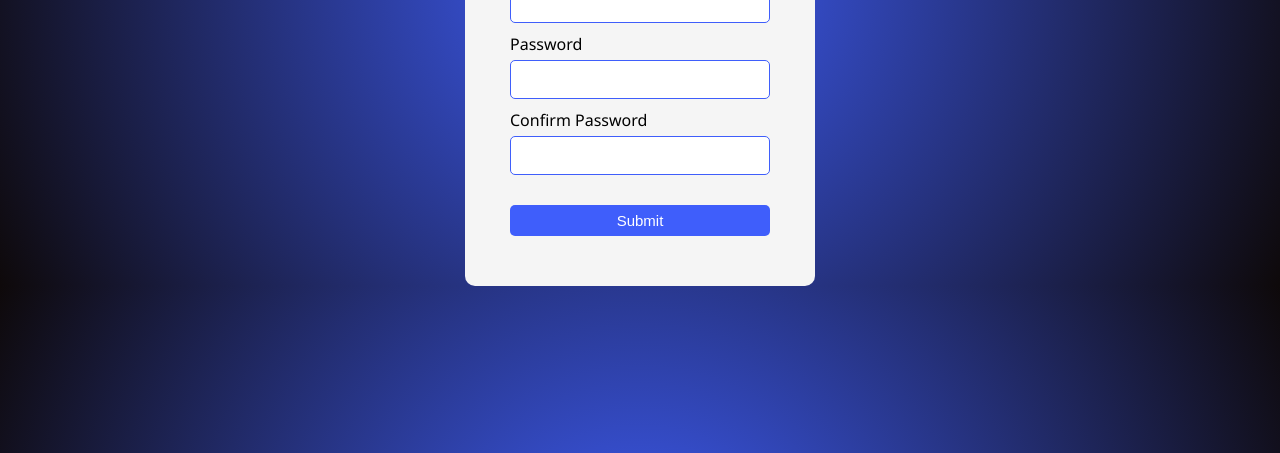
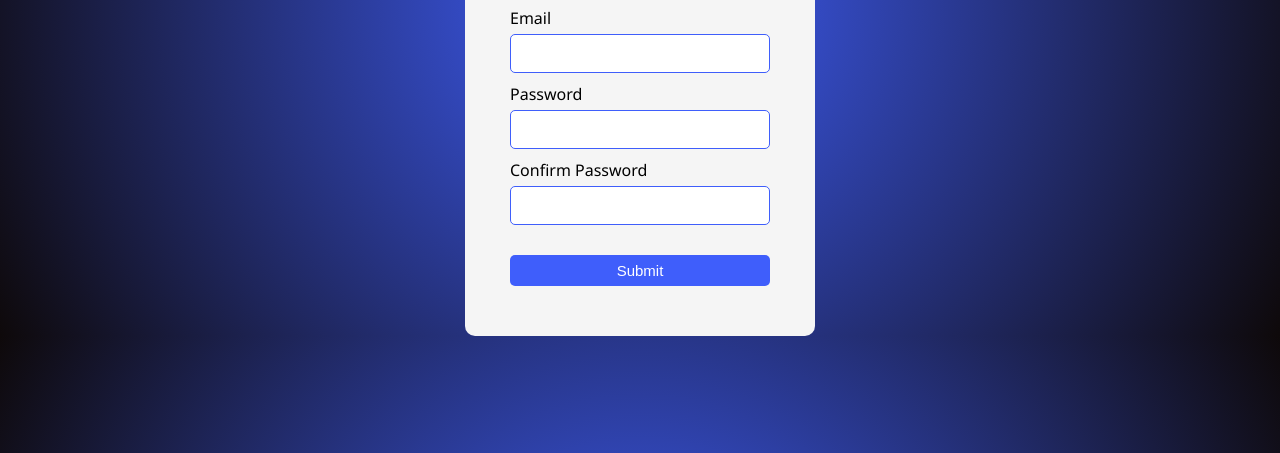
Before and after one commit to Mathan495/Login-Page, a plain HTML site: page index.html in a window 1280 px wide. Shown: the part 347-800 px from the top of the page. Drawn offline with Linux system fonts and the light colour scheme.

Commit message:
Refactor registration form layout and styles
Updated the layout and styles of the registration form, including adjustments to margins and container width.

```diff
--- a/index.html
+++ b/index.html
@@ -31,7 +31,7 @@
             padding: 30px;
             border-radius: 10px;
             width: 350px;
-            margin: 150px 0 auto;
+            margin: 200px 0 auto;
         }
         @media all and (max-width: 500px){
             .container{
```
